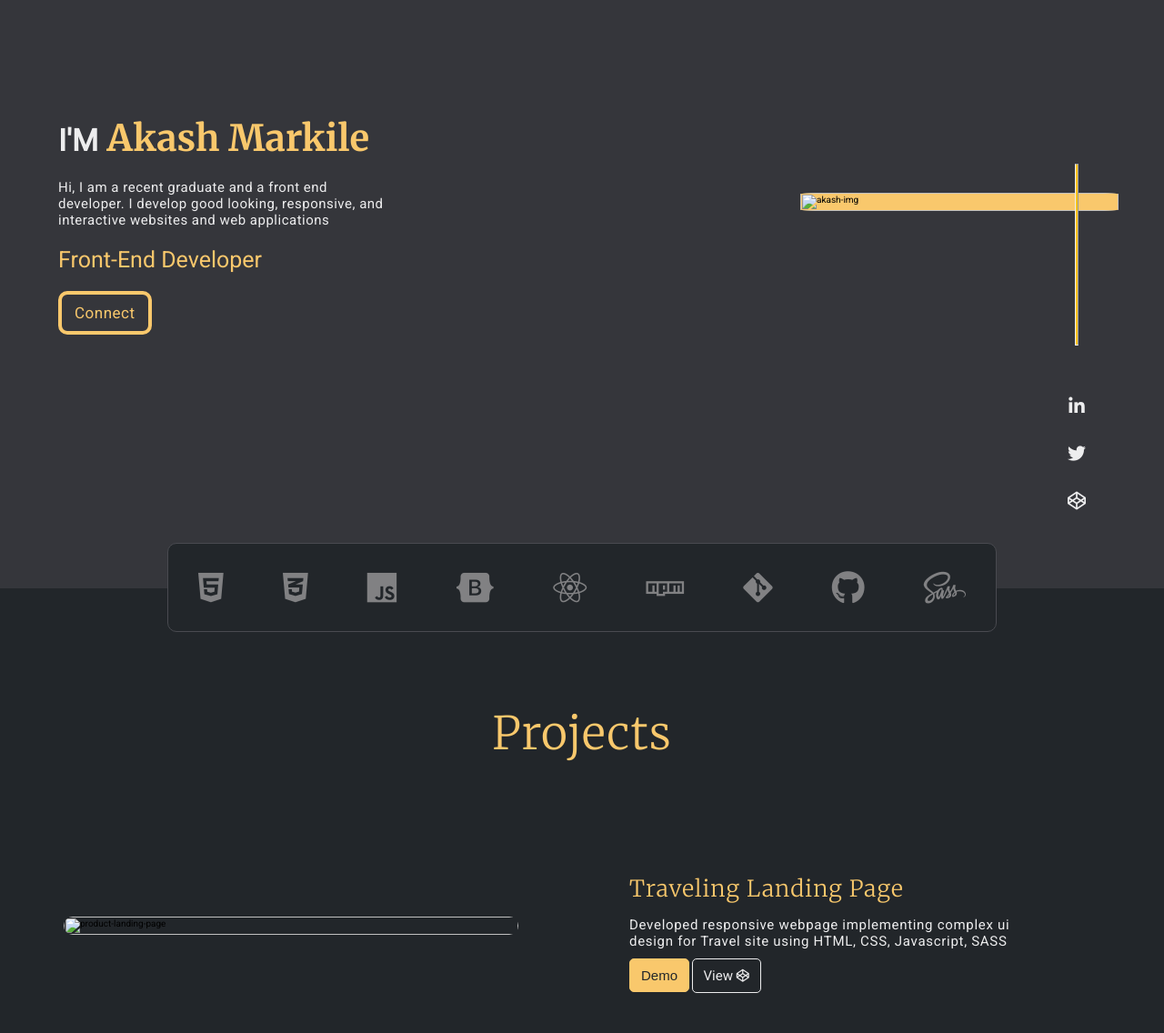
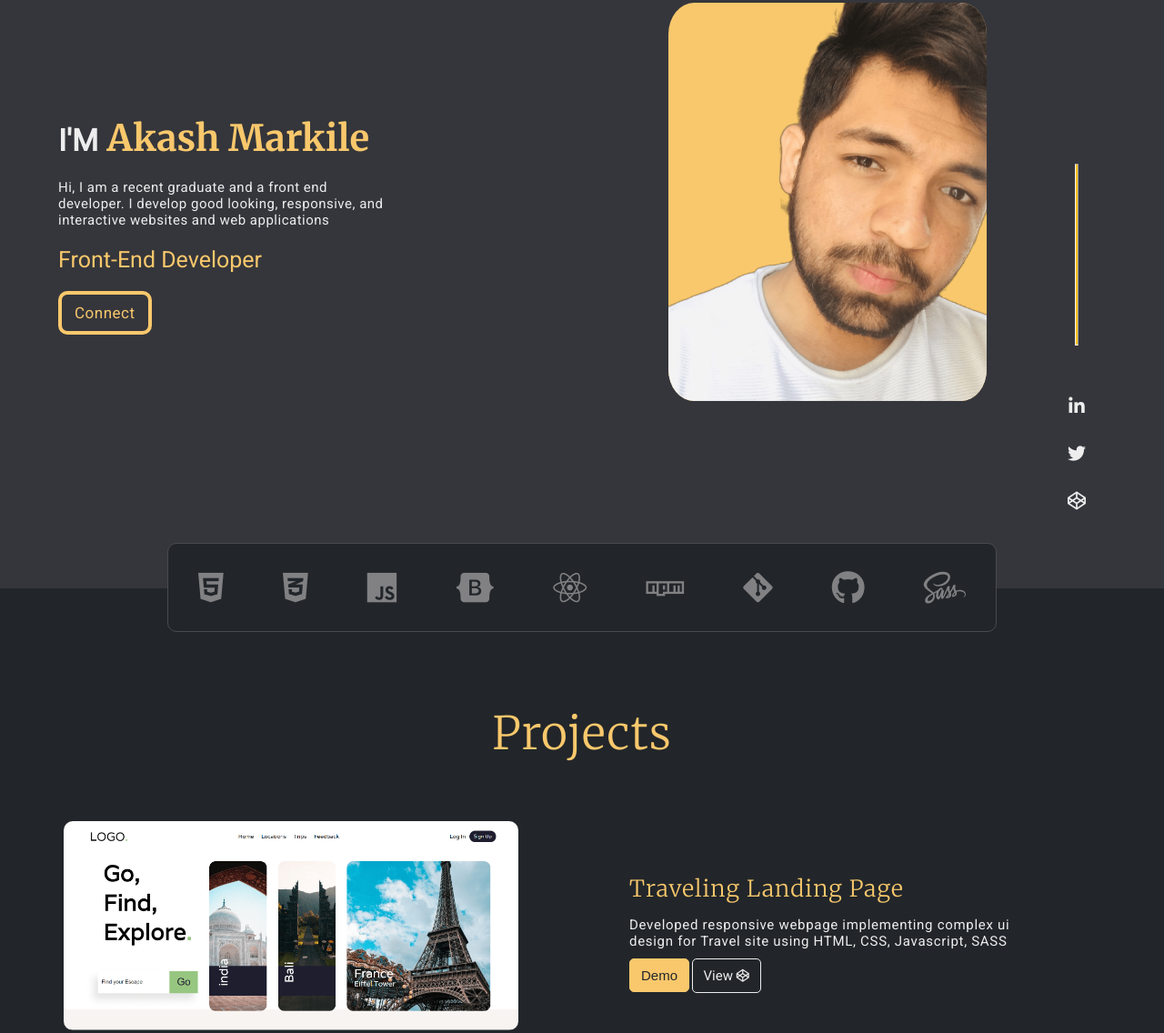
Before and after one commit to AkashMarkile-1947/AkashMarkile-1947.github.io, a plain HTML site: page index.html in a window 1280 px wide. Shown: the part 233-1369 px from the top of the page at 91% size. Drawn offline with nearby package versions, Linux system fonts and the light colour scheme.

Commit message:
update index.html
changed local images sources

```diff
--- a/index.html
+++ b/index.html
@@ -50,7 +50,7 @@
         </div>
         <div class="hero-img">
             <div class="img-container">
-                <img src="../portfolio/hero-c.png" class="" alt="akash-img">
+                <img src="hero-c.png" class="" alt="akash-img">
             </div>
         </div>
         <div class="social">
@@ -83,7 +83,7 @@
             <div class="project-tile">
                 <!--<img src="https://drive.google.com/uc?export=view&id=1LLE-POU5_4dVBzcD9mBe4R-pZR_Tq75w" alt="product-landing-page">-->
                 <!--<img loading="lazy" src="https://i.pinimg.com/originals/19/6f/60/196f60af7d746b89005b8fbc2e1ab420.jpg" alt="product-landing-page">-->
-                <img src="../portfolio/landing-page.png" alt="product-landing-page">
+                <img src="landing-page.png" alt="product-landing-page">
             </div>
             <div class="project-info one">
                 <a href="#"></a><h1 class="project-name">Traveling Landing Page</h1></a>
```
